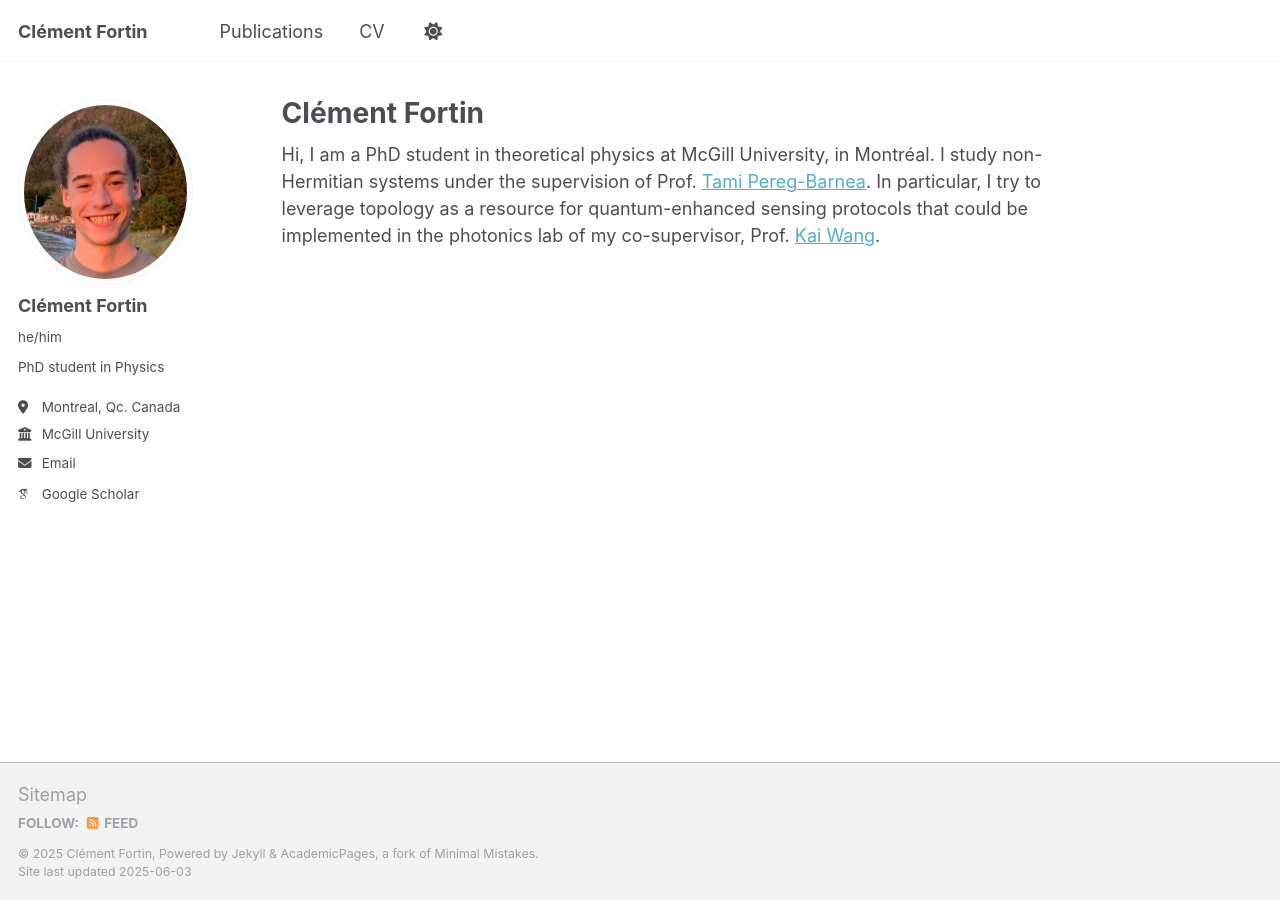
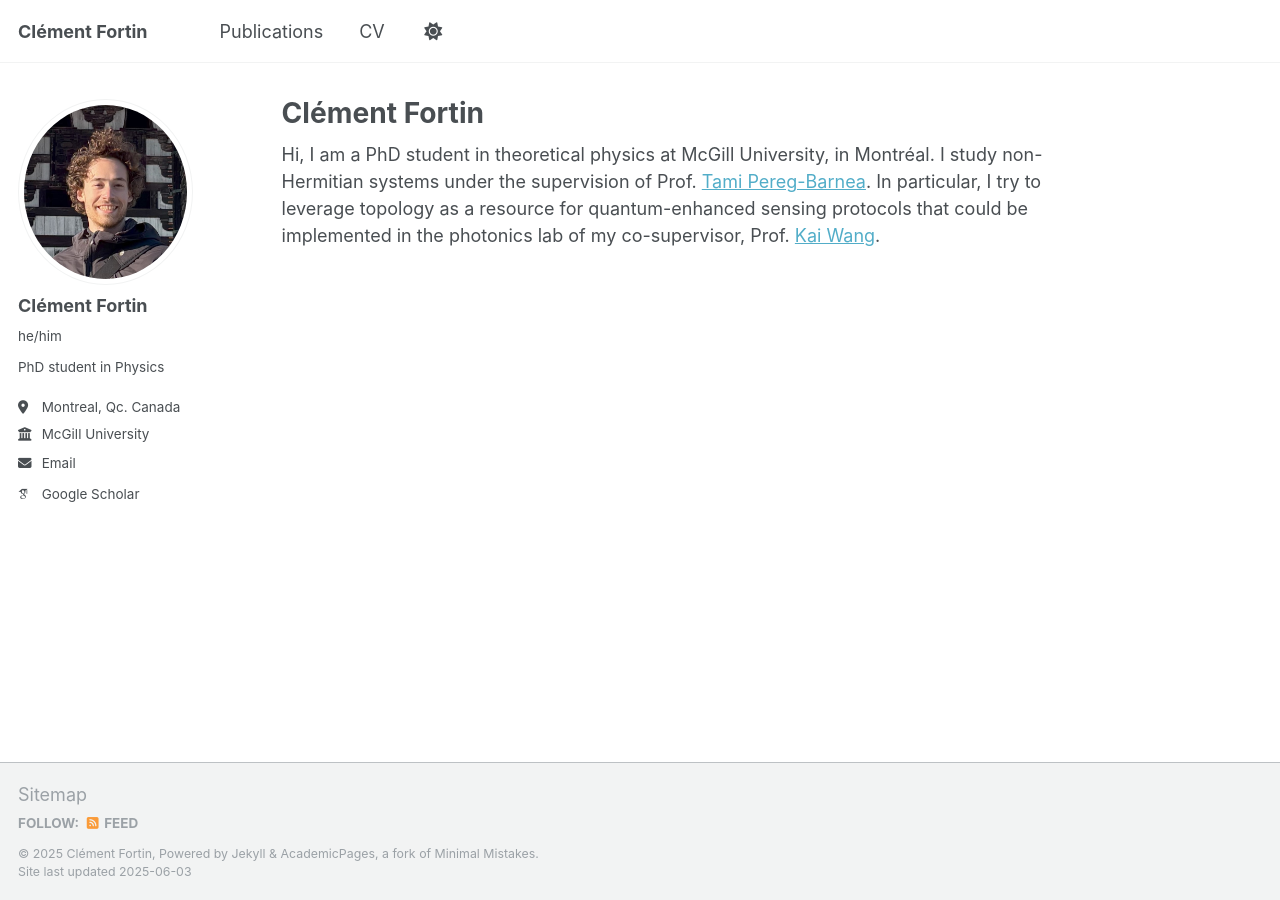
Before and after one commit to ClementFortin/ClementFortin.github.io, a Jekyll site: the page built from _pages/about.md, in a window 1280 px wide. Built offline with Jekyll 4.4.1, drawn with Linux system fonts in a browser that asks for light colours; some web fonts are replaced.

Commit message:
Update _config.yml

```diff
--- a/_config.yml
+++ b/_config.yml
@@ -22,7 +22,7 @@ repository               : "ClementFortin/clementfortin.github.io"
 #               Additional customization can be done by editing /_includes/author-profile.html
 author:
   # Biographic information
-  avatar           : "profile.jpg"
+  avatar           : "japan_pic_cropped.jpg"
   name             : "Clément Fortin"
   pronouns         : "he/him"
   bio              : "PhD student in Physics"
```
